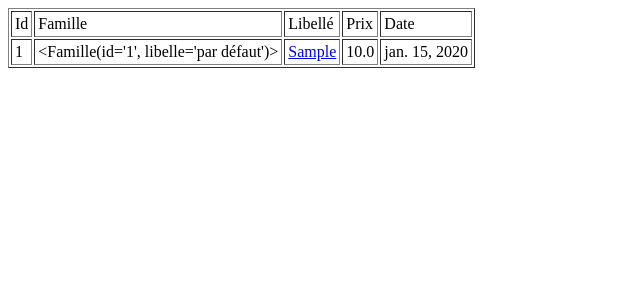
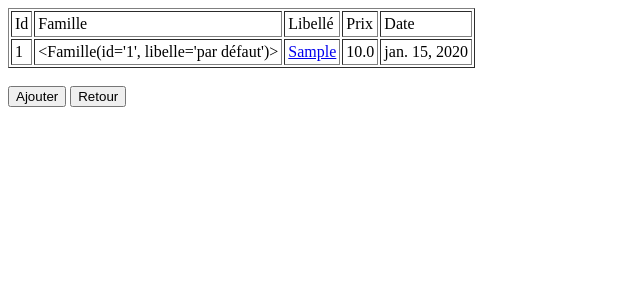
Before and after one commit to stefano74/exemples, a Django app: page /serveurweb/articles/ in a window 1280 px wide. Shown: the top 300 px of the page, without its empty margins (0-640 px from the left). Run offline with Django 3.2, Linux system fonts and the light colour scheme; data comes from the database, SQL or seed files in the repository; tables that the repository leaves empty hold one stand-in row (Sample ...).

Commit message:
ajouter article supprimer article

```diff
--- a/metier_django/serveurweb/templates/serveurweb/article_detail.html
+++ b/metier_django/serveurweb/templates/serveurweb/article_detail.html
@@ -1,5 +1,8 @@
 <form action={% url 'detail_article' article_id %} method="POST">
 	{%csrf_token%}
 	{{form.as_p}}
+	<input type="button" value="Supprimer" onclick="window.location.href='{% url 'supprimer_article' article_id %}'"></input>
 	<input type="submit" value="Enregistrer" />
+<!--	<a href="{% url 'articles_list' %}" ><input type="button" value="Annuler"></input></a> -->
+	<input type="button" value="Annuler" onclick="window.location.href='{% url 'articles_list' %}'"></input>
 </form>
--- a/metier_django/serveurweb/templates/serveurweb/articles_list.html
+++ b/metier_django/serveurweb/templates/serveurweb/articles_list.html
@@ -3,7 +3,6 @@
 	<tr>
 		<td>Id</td><td>Famille</td><td>Libellé</td><td>Prix</td><td>Date</td>
 	</tr>
-
 	{% for article in articles_list %}
 		<tr>
 			<td>{{article.id}}</td>
@@ -14,7 +13,9 @@
 		</tr>
 	{% endfor %}
 </table>
-
 {% else %}
 	<p>aucun article</p>
 {% endif %}
+<br />
+<input type="button" value="Ajouter" onclick="window.location.href='{% url 'ajouter_article' %}'"></input>
+<input type="button" value="Retour" onclick="window.location.href='{% url 'index' %}'"></input>
--- a/metier_django/serveurweb/templates/serveurweb/familles_list.html
+++ b/metier_django/serveurweb/templates/serveurweb/familles_list.html
@@ -16,3 +16,5 @@
 {% else %}
 	<p>aucune famille</p>
 {% endif %}
+<br />
+<input type="button" value="Retour" onclick="window.location.href='{% url 'index' %}'"></input>
--- a/metier_django/serveurweb/urls.py
+++ b/metier_django/serveurweb/urls.py
@@ -9,6 +9,8 @@ urlpatterns = patterns('',
     url(r'^$', views.index, name='index'),
     url(r'^articles/$', views.articles.as_view(), name='articles_list'),
     url(r'^articles/(?P<article_id>\d+)/$', views.detail_article, name='detail_article'),
+    url(r'^articles/(?P<article_id>\d+)/del/$', views.supprimer_article, name='supprimer_article'),
+    url(r'^articles/add/$', views.ajouter_article, name='ajouter_article'),
     url(r'^familles/$', views.familles.as_view(), name='familles_list'),
     url(r'^familles/(?P<pk>\d+)/$', views.detail_familles.as_view(), name='familles_detail'),
 )
--- a/metier_django/serveurweb/views.py
+++ b/metier_django/serveurweb/views.py
@@ -7,6 +7,8 @@ from django.http.response import Http404, HttpResponseRedirect
 from django.core.urlresolvers import reverse
 from django.views import generic
 from django.forms.models import ModelForm
+from datetime import date
+
 # Create your views here.
 
 def index(request):
@@ -38,8 +40,28 @@ def detail_article(request, article_id):
             form.save()
         return HttpResponseRedirect(reverse('articles_list'))
 
+def supprimer_article(request, article_id):
+    try:
+        article = Articles.objects.get(pk=article_id)
+    except article.DoesNotExist:
+        raise Http404("l'article n'existe pas")
+    article.delete()
+    return HttpResponseRedirect(reverse('articles_list'))
+
+def ajouter_article(request):
+    article = Articles.objects.create(libelle='', prix=0, date=date.today(), famille=Familles.objects.get(pk=1))
+
+    if request.method == 'GET':
+        form = form_article(instance=article)
+        return render(request, 'serveurweb/article_detail.html', {'form': form, 'article_id': article.id})
+
+    elif request.method == 'POST':
+        form = form_article(request.POST, instance=article)
+        if form.is_valid():
+            form.save()
+        return HttpResponseRedirect(reverse('articles_list'))
+
 class familles(generic.ListView):
-
         def get_queryset(self):
             return Familles.objects.order_by('id')
 
```
